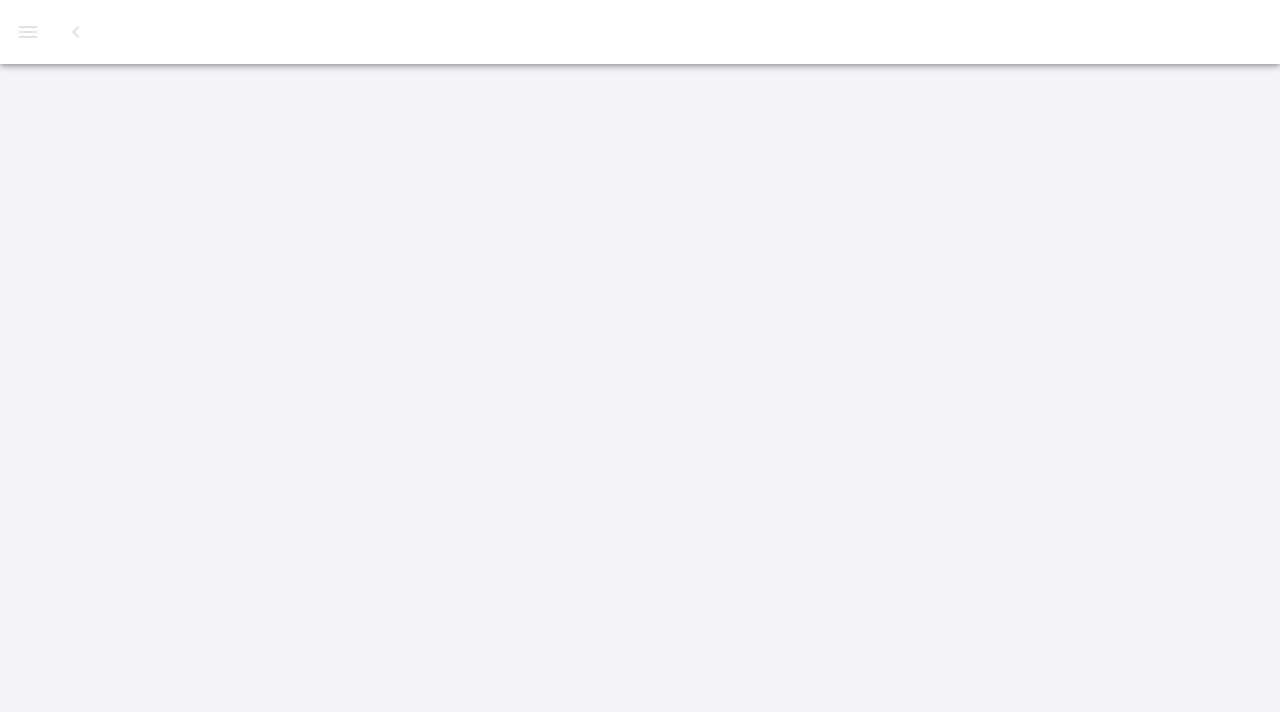
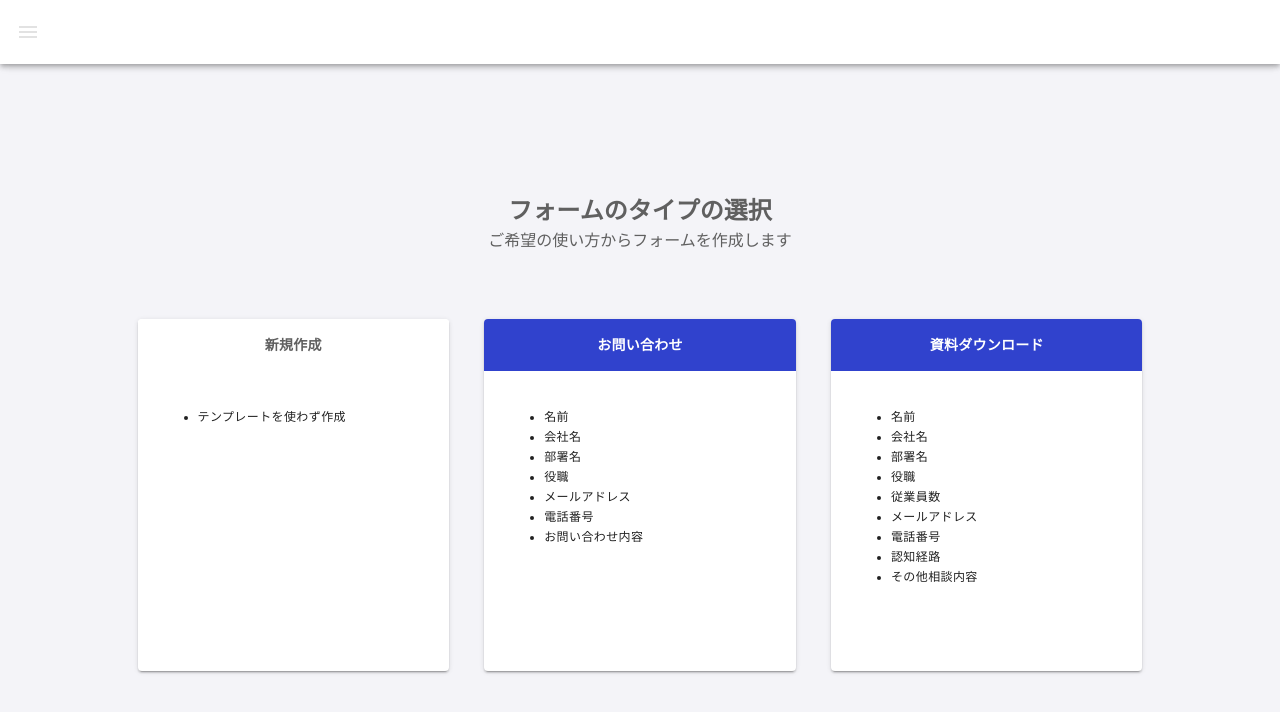
Before and after one commit to riki0808/formmation, a Nuxt app in the folder app/: page /forms/type in a window 1280 px wide. Shown: the top 712 px of the page. Built offline with nearby package versions, Linux system fonts and the light colour scheme.

Commit message:
forms/typeの完了

```diff
--- a/app/assets/common.scss
+++ b/app/assets/common.scss
@@ -5,3 +5,55 @@
   border-bottom: 1px solid #f4f4f8;
   padding: 6px 8px;
 }
+
+.c-main {
+  height: calc(100vh - 64px);
+  display: flex;
+  flex-direction: column;
+  justify-content: center;
+  align-items: center;
+}
+.c-textbox {
+  text-align: center;
+  margin-bottom: 50px;
+}
+.c-title {
+  font-size: 24px;
+}
+.c-desc {
+
+}
+.c-input {
+  background-color: #fff;
+  width: 560px;
+  border-radius: 5px;
+  box-shadow: 0px 0px 10px 0px rgb(0 0 0 / 10%);
+  padding: 45px 35px;
+}
+.c-input_item {
+  margin-bottom: 30px;
+}
+.c-input_item-w {
+  width: 47%;
+}
+.c-input_item-title {
+  font-size: 10px;
+  margin-bottom: 10px;
+}
+.c-input_item-form input {
+  background-color: #f4f4f8;
+  padding: 10px;
+  width: 100%;
+  border-radius: 2px;
+}
+.c-input-submit {
+  width: 230px;
+  margin: 0 auto;
+  background-color: #2237df;
+  color: #fff!important;
+  font-weight: 600;
+  padding: 10px 0;
+  display: block;
+  margin-top: 50px;
+  border-radius: 2px;
+}
--- a/app/assets/project.scss
+++ b/app/assets/project.scss
@@ -1,63 +1,7 @@
-.p-login {
-  height: calc(100vh - 64px);
-  display: flex;
-  flex-direction: column;
-  justify-content: center;
-  align-items: center;
-}
-.p-login_textbox {
-  text-align: center;
-  margin-bottom: 50px;
-}
-.p-login_title {
-  font-size: 24px;
-}
-.p-login_desc {
-
-}
-.p-login_input {
-  background-color: #fff;
-  width: 560px;
-  border-radius: 5px;
-  box-shadow: 0px 0px 10px 0px rgb(0 0 0 / 10%);
-  padding: 45px 35px;
-}
-.p-login_input_item {
-  margin-bottom: 30px;
-}
-.p-login_input_item-w {
-  width: 47%;
-}
-.p-login_input_item-title {
-  font-size: 10px;
-  margin-bottom: 10px;
-}
-.p-login_input_item-form input {
-  background-color: #f4f4f8;
-  padding: 10px;
-  width: 100%;
-  border-radius: 2px;
-}
-.p-login_input-submit {
-  width: 230px;
-  margin: 0 auto;
-  background-color: #2237df;
-  color: #fff!important;
-  font-weight: 600;
-  padding: 10px 0;
-  display: block;
-  margin-top: 50px;
-  border-radius: 2px;
-}
-
-
-
-
-
-
-
-
 .p-form_nav-input-text {
   font-weight: 600;
   font-size: 20px;
 }
+.p-form-type_ul-height {
+  height: 300px;
+}
--- a/app/layouts/default.vue
+++ b/app/layouts/default.vue
@@ -6,15 +6,22 @@
       :clipped="clipped"
       fixed
       app
-      color="#2237df"
+      color="primary"
     >
       <v-list>
+        <v-list-item
+          to="/"
+          class="justify-center"
+        >
+          <img src="~/static/img/logo.svg" alt="" width="200">
+        </v-list-item>
         <v-list-item
           v-for="(item, i) in items"
           :key="i"
           :to="item.to"
           router
           exact
+          class="white--text"
         >
           <v-list-item-content>
             <v-list-item-title v-text="item.title" />
@@ -24,9 +31,9 @@
     </v-navigation-drawer>
     <v-app-bar :clipped-left="clipped" fixed app color="#ffffff">
       <v-app-bar-nav-icon color="#e2e2e2" @click.stop="drawer = !drawer" />
-      <v-btn icon @click.stop="miniVariant = !miniVariant">
+      <!-- <v-btn icon @click.stop="miniVariant = !miniVariant">
         <v-icon color="#e2e2e2">mdi-{{ `chevron-${miniVariant ? "right" : "left"}` }}</v-icon>
-      </v-btn>
+      </v-btn> -->
     </v-app-bar>
     <v-main>
 
@@ -49,10 +56,6 @@ export default {
       fixed: false,
       items: [
         {
-          title: "Formmation",
-          to: "/",
-        },
-        {
           title: "フォーム管理",
           to: "/",
         },
--- a/app/pages/forms/type.vue
+++ b/app/pages/forms/type.vue
@@ -1,3 +1,86 @@
 <template>
-  <section></section>
+  <section class="l-main_container">
+    <div class="c-main">
+      <div class="c-textbox">
+        <h1 class="c-title">フォームのタイプの選択</h1>
+        <p class="c-desc">ご希望の使い方からフォームを作成します</p>
+      </div>
+      <div class="d-flex justify-space-between" style="width:100%;">
+
+        <v-card
+          v-for="(template, i) in templates"
+          :key="i"
+          width="31%"
+          :to="template.to"
+        >
+          <v-card-title
+            v-text="template.title"
+            :class="template.css"
+          >
+          </v-card-title>
+
+          <ul
+            class="d-flex flex-column p-form-type_ul-height pl-15 pt-9 text-caption"
+          >
+            <li
+              v-for="(item, n) in template.items"
+              :key="n"
+            >
+              {{item}}
+            </li>
+          </ul>
+
+        </v-card>
+
+      </div>
+    </div>
+  </section>
 </template>
+<script>
+  export default {
+    data() {
+      return {
+        templates: [
+          {
+            title: "新規作成",
+            css: "white grey--text d-flex align-center justify-center font-weight-bold text-body-2",
+            items: [
+              "テンプレートを使わず作成"
+            ],
+            to: "/forms/input",
+          },
+          {
+            title: "お問い合わせ",
+            css: "primary white--text d-flex align-center justify-center font-weight-bold text-body-2",
+            items: [
+              "名前",
+              "会社名",
+              "部署名",
+              "役職",
+              "メールアドレス",
+              "電話番号",
+              "お問い合わせ内容",
+            ],
+            to: "/forms/input",
+          },
+          {
+            title: "資料ダウンロード",
+            css: "primary white--text d-flex align-center justify-center font-weight-bold text-body-2",
+            items: [
+              "名前",
+              "会社名",
+              "部署名",
+              "役職",
+              "従業員数",
+              "メールアドレス",
+              "電話番号",
+              "認知経路",
+              "その他相談内容",
+            ],
+            to: "/forms/input",
+          },
+        ]
+      }
+    }
+  }
+</script>
--- a/app/pages/login.vue
+++ b/app/pages/login.vue
@@ -1,21 +1,21 @@
 <template>
   <section class="l-main_container">
-    <div class="p-login">
-      <div class="p-login_textbox">
-        <h1 class="p-login_title">ログイン</h1>
-        <p class="p-login_desc">ログイン情報を入力してください</p>
+    <div class="c-main">
+      <div class="c-textbox">
+        <h1 class="c-title">ログイン</h1>
+        <p class="c-desc">ログイン情報を入力してください</p>
       </div>
-      <div class="p-login_input">
+      <div class="c-input">
         <form action="">
-          <dl class="p-login_input_item">
-            <dt class="p-login_input_item-title">メールアドレス</dt>
-            <dd class="p-login_input_item-form"><input type="text"></dd>
+          <dl class="c-input_item">
+            <dt class="c-input_item-title">メールアドレス</dt>
+            <dd class="c-input_item-form"><input type="text"></dd>
           </dl>
-          <dl class="p-login_input_item">
-            <dt class="p-login_input_item-title">パスワード</dt>
-            <dd class="p-login_input_item-form"><input type="password" name="" id=""></dd>
+          <dl class="c-input_item">
+            <dt class="c-input_item-title">パスワード</dt>
+            <dd class="c-input_item-form"><input type="password" name="" id=""></dd>
           </dl>
-          <input type="submit" value="ログイン" name="" id="" class="p-login_input-submit">
+          <input type="submit" value="ログイン" name="" id="" class="c-input-submit">
         </form>
       </div>
     </div>
--- a/app/pages/users/index.vue
+++ b/app/pages/users/index.vue
@@ -62,7 +62,7 @@
               </v-btn>
               <v-btn
                 color="main"
-                to="/users"
+                to="/"
                 nuxt
                 class="mr-3"
                 width="100px"
--- a/app/pages/users/new.vue
+++ b/app/pages/users/new.vue
@@ -1,38 +1,38 @@
 <template>
   <section class="l-main_container">
-    <div class="p-login">
-      <div class="p-login_textbox">
-        <h1 class="p-login_title">新規メンバー追加</h1>
-        <p class="p-login_desc">追加したいメンバーの情報を入力してください</p>
+    <div class="c-main">
+      <div class="c-textbox">
+        <h1 class="c-title">新規メンバー追加</h1>
+        <p class="c-desc">追加したいメンバーの情報を入力してください</p>
       </div>
-      <div class="p-login_input">
+      <div class="c-input">
         <form action="">
 
-          <dl class="p-login_input_item">
-            <dt class="p-login_input_item-title">メールアドレス</dt>
-            <dd class="p-login_input_item-form"><input type="text"></dd>
+          <dl class="c-input_item">
+            <dt class="c-input_item-title">メールアドレス</dt>
+            <dd class="c-input_item-form"><input type="text"></dd>
           </dl>
 
           <div class="d-flex justify-space-between">
 
-            <dl class="p-login_input_item p-login_input_item-w">
+            <dl class="c-input_item c-input_item-w">
 
-              <dt class="p-login_input_item-title">お名前（姓）</dt>
-              <dd class="p-login_input_item-form"><input type="password" name="" id=""></dd>
+              <dt class="c-input_item-title">お名前（姓）</dt>
+              <dd class="c-input_item-form"><input type="password" name="" id=""></dd>
 
             </dl>
 
-            <dl class="p-login_input_item p-login_input_item-w">
+            <dl class="c-input_item c-input_item-w">
 
-              <dt class="p-login_input_item-title">お名前（名）</dt>
-              <dd class="p-login_input_item-form"><input type="password" name="" id=""></dd>
+              <dt class="c-input_item-title">お名前（名）</dt>
+              <dd class="c-input_item-form"><input type="password" name="" id=""></dd>
 
             </dl>
 
           </div>
 
 
-          <input type="submit" value="招待する" name="" id="" class="p-login_input-submit">
+          <input type="submit" value="招待する" name="" id="" class="c-input-submit">
         </form>
       </div>
     </div>
```
Also changed, not shown: app/static/img/logo.svg (renamed from app/static/logo.svg).
